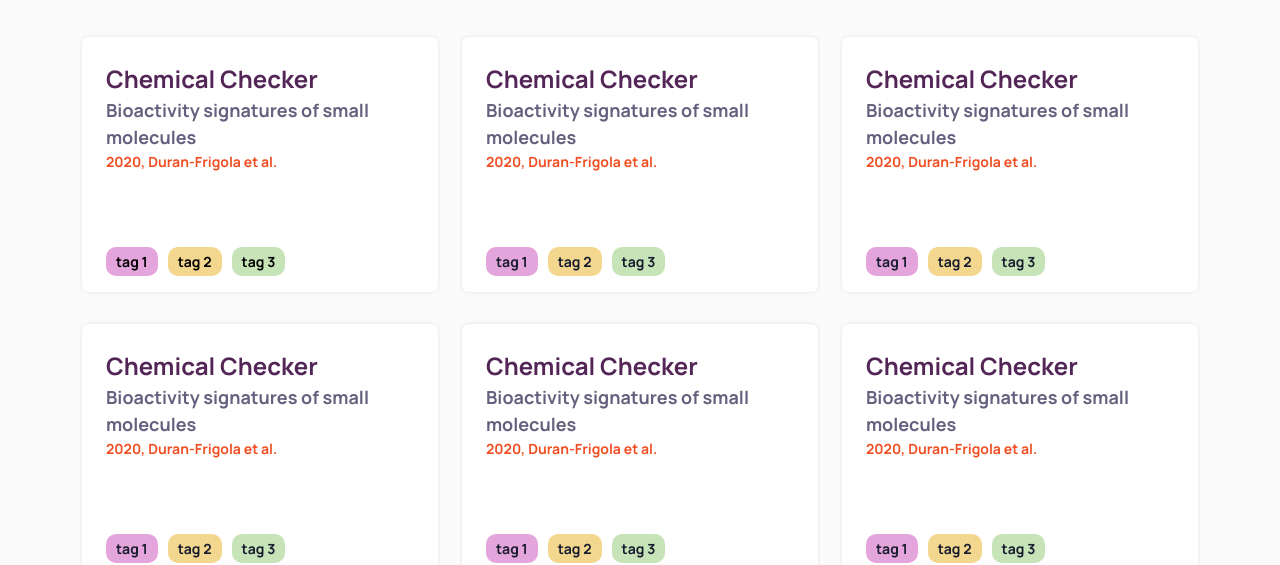
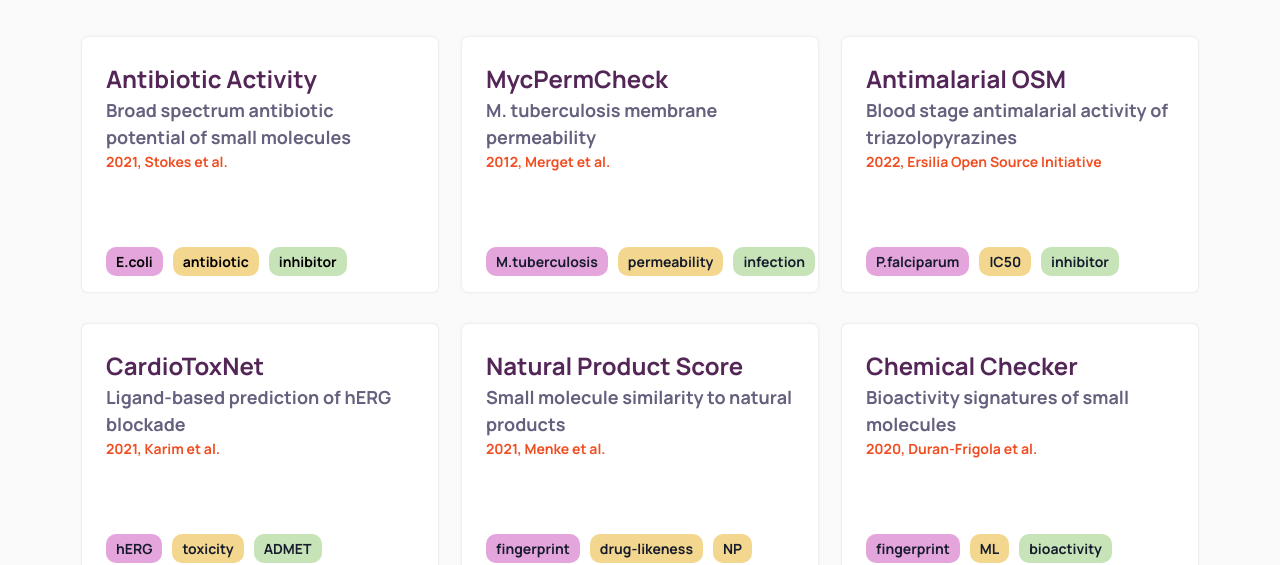
Before and after one commit to ersilia-os/mock-website, a plain HTML site: page findyourmodel.html in a window 1280 px wide. Shown: the part 243-808 px from the top of the page. Drawn offline with nearby package versions, Linux system fonts and the light colour scheme.

Commit message:
model cards test

```diff
--- a/findyourmodel.html
+++ b/findyourmodel.html
@@ -55,7 +55,7 @@
         <!-- Navbar End -->
 
         <!-- Hero Start -->
-        <section class="d-table w-100" style="background: url('images/ersilia/background.png') no-repeat fixed center;">
+        <section class="d-table w-100" style="background: url('images/ersilia/background.png') no-repeat fixed bottom;">
             <div class="container margin-top-150">
                 <div class="row">
 							<div class="col-md-3 text-purple page-header">Find Your Model</div>
@@ -136,10 +136,10 @@
                         <div class="card blog blog-primary border-0 shadow rounded overflow-hidden">
 
                             <div class="card-body p-4">
-								<div class="model-name text-purple">Chemical Checker</div>
-								<div class="model-description text-gray">Bioactivity signatures of small molecules</div>
-								<div class="model-author">2020, Duran-Frigola et al.</div>
-								<div class="model-tags"><span class="indimodeltags tag-purple">tag 1</span><span class="indimodeltags tag-yellow">tag 2</span><span class="indimodeltags tag-green">tag 3</span></div>
+								<div class="model-name text-purple">Antibiotic Activity</div>
+								<div class="model-description text-gray">Broad spectrum antibiotic potential of small molecules</div>
+								<div class="model-author">2021, Stokes et al.</div>
+								<div class="model-tags"><span class="indimodeltags tag-purple">E.coli</span><span class="indimodeltags tag-yellow">antibiotic</span><span class="indimodeltags tag-green">inhibitor</span></div>
 
 
                             </div>
@@ -150,10 +150,10 @@
                         <div class="card blog blog-primary border-0 shadow rounded overflow-hidden">
 
                             <div class="card-body p-4">
-								<div class="model-name text-purple">Chemical Checker</div>
-								<div class="model-description text-gray">Bioactivity signatures of small molecules</div>
-								<div class="model-author">2020, Duran-Frigola et al.</div>
-								<div class="model-tags"><span class="indimodeltags tag-purple">tag 1</span><span class="indimodeltags tag-yellow">tag 2</span><span class="indimodeltags tag-green">tag 3</span></div>
+								<div class="model-name text-purple">MycPermCheck</div>
+								<div class="model-description text-gray">M. tuberculosis membrane permeability</div>
+								<div class="model-author">2012, Merget et al.</div>
+								<div class="model-tags"><span class="indimodeltags tag-purple">M.tuberculosis</span><span class="indimodeltags tag-yellow">permeability</span><span class="indimodeltags tag-green">infection</span></div>
 
 
                             </div>
@@ -165,10 +165,38 @@
                         <div class="card blog blog-primary border-0 shadow rounded overflow-hidden">
 
                             <div class="card-body p-4">
-								<div class="model-name text-purple">Chemical Checker</div>
-								<div class="model-description text-gray">Bioactivity signatures of small molecules</div>
-								<div class="model-author">2020, Duran-Frigola et al.</div>
-								<div class="model-tags"><span class="indimodeltags tag-purple">tag 1</span><span class="indimodeltags tag-yellow">tag 2</span><span class="indimodeltags tag-green">tag 3</span></div>
+								<div class="model-name text-purple">Antimalarial OSM</div>
+								<div class="model-description text-gray">Blood stage antimalarial activity of triazolopyrazines</div>
+								<div class="model-author">2022, Ersilia Open Source Initiative</div>
+								<div class="model-tags"><span class="indimodeltags tag-purple">P.falciparum</span><span class="indimodeltags tag-yellow">IC50</span><span class="indimodeltags tag-green">inhibitor</span></div>
+
+
+                            </div>
+                        </div>
+                    </div><!--end col-->
+
+                    <div class="col-lg-4 col-md-6 mb-4 pb-2">
+                        <div class="card blog blog-primary border-0 shadow rounded overflow-hidden">
+
+                            <div class="card-body p-4">
+								<div class="model-name text-purple">CardioToxNet</div>
+								<div class="model-description text-gray">Ligand-based prediction of hERG blockade</div>
+								<div class="model-author">2021, Karim et al.</div>
+								<div class="model-tags"><span class="indimodeltags tag-purple">hERG</span><span class="indimodeltags tag-yellow">toxicity</span><span class="indimodeltags tag-green">ADMET</span></div>
+
+
+                            </div>
+                        </div>
+                    </div><!--end col-->
+
+                    <div class="col-lg-4 col-md-6 mb-4 pb-2">
+                        <div class="card blog blog-primary border-0 shadow rounded overflow-hidden">
+
+                            <div class="card-body p-4">
+								<div class="model-name text-purple">Natural Product Score</div>
+								<div class="model-description text-gray">Small molecule similarity to natural products</div>
+								<div class="model-author">2021, Menke et al.</div>
+								<div class="model-tags"><span class="indimodeltags tag-purple">fingerprint</span><span class="indimodeltags tag-yellow">drug-likeness</span><span class="indimodeltags tag-yellow">NP</span> </div>
 
 
                             </div>
@@ -182,35 +210,7 @@
 								<div class="model-name text-purple">Chemical Checker</div>
 								<div class="model-description text-gray">Bioactivity signatures of small molecules</div>
 								<div class="model-author">2020, Duran-Frigola et al.</div>
-								<div class="model-tags"><span class="indimodeltags tag-purple">tag 1</span><span class="indimodeltags tag-yellow">tag 2</span><span class="indimodeltags tag-green">tag 3</span></div>
-
-
-                            </div>
-                        </div>
-                    </div><!--end col-->
-
-                    <div class="col-lg-4 col-md-6 mb-4 pb-2">
-                        <div class="card blog blog-primary border-0 shadow rounded overflow-hidden">
-
-                            <div class="card-body p-4">
-								<div class="model-name text-purple">Chemical Checker</div>
-								<div class="model-description text-gray">Bioactivity signatures of small molecules</div>
-								<div class="model-author">2020, Duran-Frigola et al.</div>
-								<div class="model-tags"><span class="indimodeltags tag-purple">tag 1</span><span class="indimodeltags tag-yellow">tag 2</span><span class="indimodeltags tag-green">tag 3</span></div>
-
-
-                            </div>
-                        </div>
-                    </div><!--end col-->
-
-                    <div class="col-lg-4 col-md-6 mb-4 pb-2">
-                        <div class="card blog blog-primary border-0 shadow rounded overflow-hidden">
-
-                            <div class="card-body p-4">
-								<div class="model-name text-purple">Chemical Checker</div>
-								<div class="model-description text-gray">Bioactivity signatures of small molecules</div>
-								<div class="model-author">2020, Duran-Frigola et al.</div>
-								<div class="model-tags"><span class="indimodeltags tag-purple">tag 1</span><span class="indimodeltags tag-yellow">tag 2</span><span class="indimodeltags tag-green">tag 3</span></div>
+								<div class="model-tags"><span class="indimodeltags tag-purple">fingerprint</span><span class="indimodeltags tag-yellow">ML</span><span class="indimodeltags tag-green">bioactivity</span></div>
 
 
                             </div>
```
Also changed, not shown: 2 other files.
